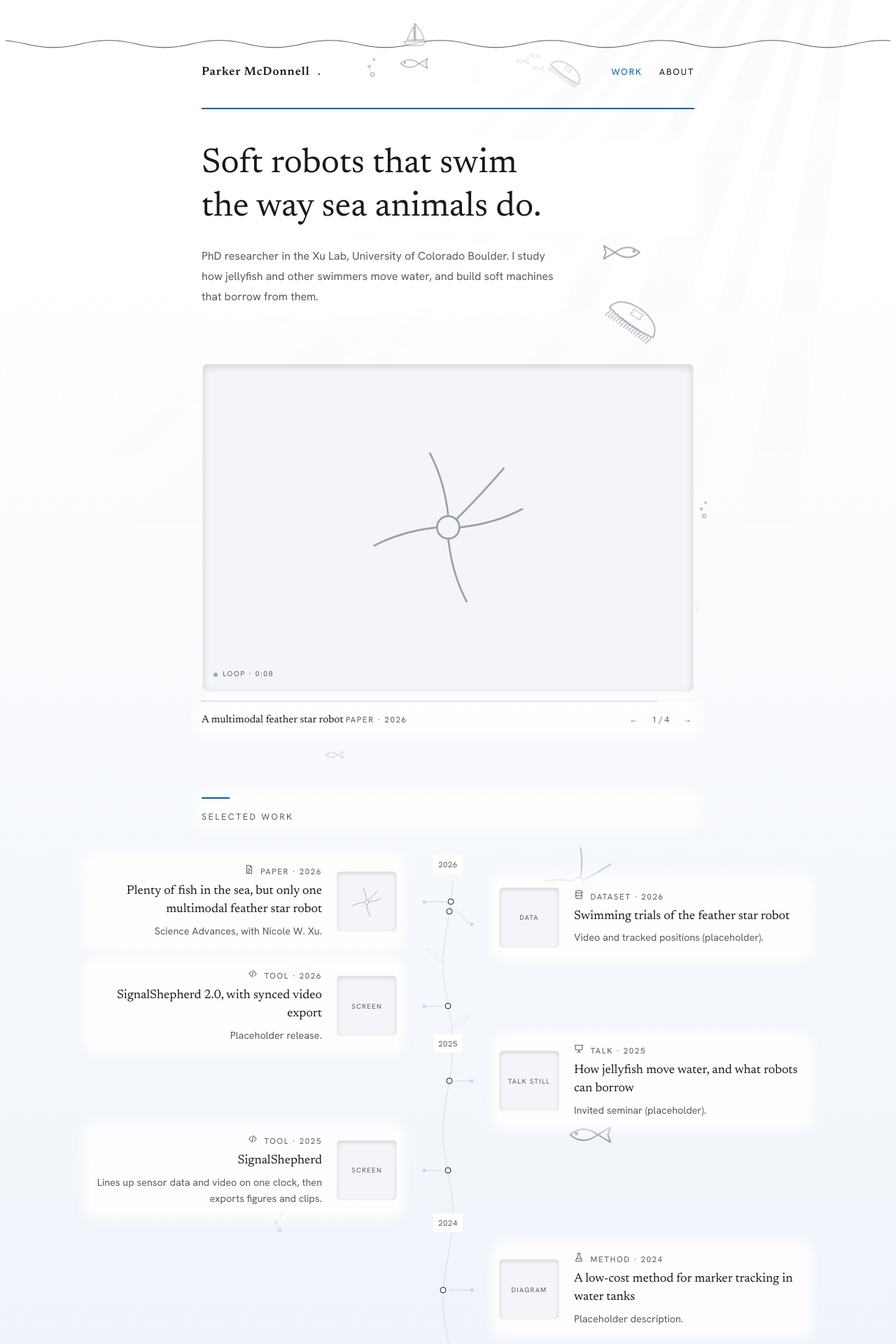
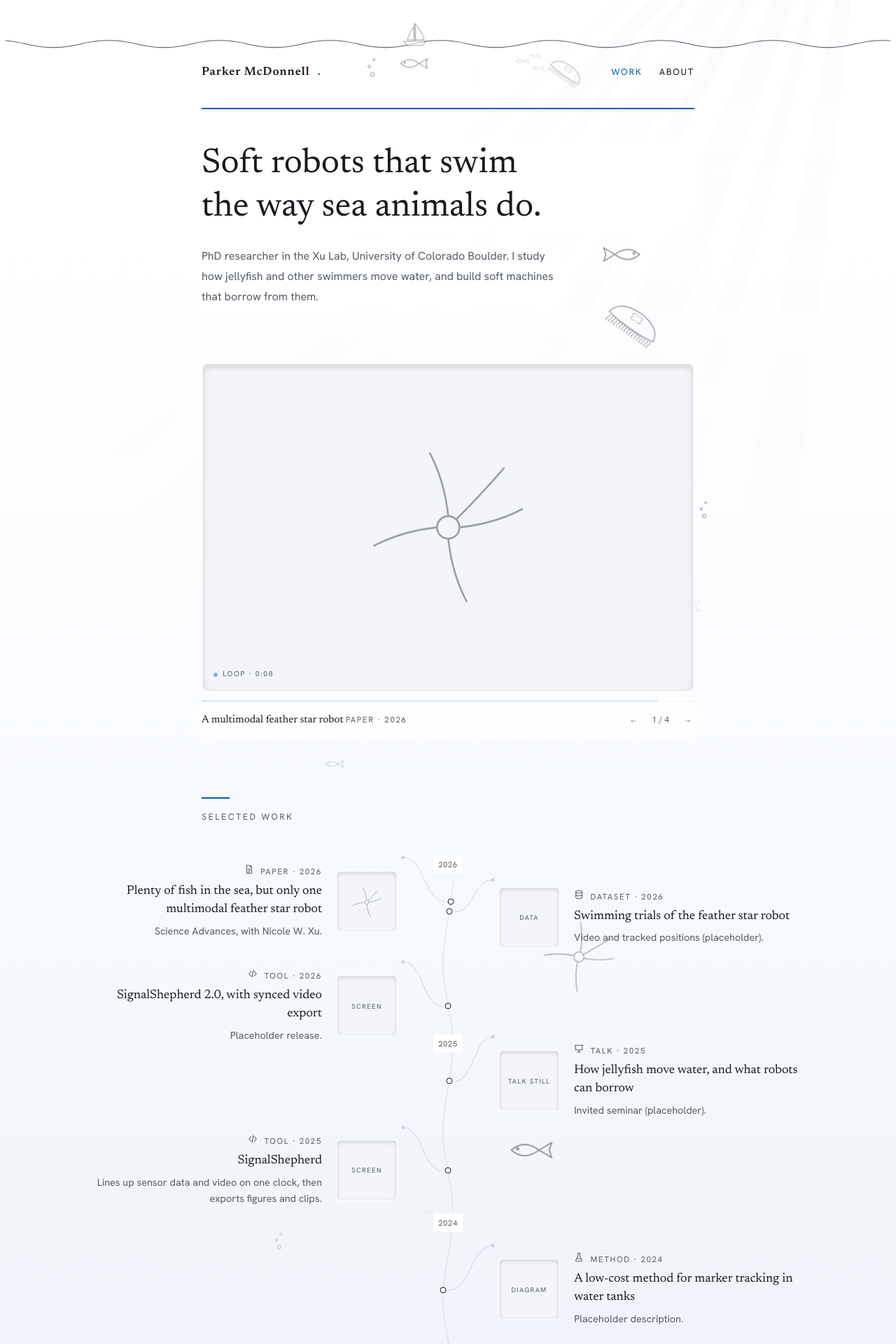
Before and after one commit to Parker-McDonnell/Parker-McDonnell.github.io, a Jekyll site: the page concepts/ma-slideshow/index.html, which Jekyll copies as it is, in a window 1280 px wide. Shown: the top 1920 px of the page at 70% size. Built offline with Jekyll 4.4.1, drawn with Linux system fonts in a browser that asks for light colours; some of the changed text lies outside the part shown.

Commit message:
Slideshow concept: four ways for the timeline to appear on scrolling (origami fold, paper scroll, submarine lamp, fade); bigger kelp leaves; no shading in Selected work
Co-Authored-By: Claude Opus 5.5 <noreply@anthropic.com>

```diff
--- a/concepts/ma-slideshow/index.html
+++ b/concepts/ma-slideshow/index.html
@@ -102,12 +102,13 @@ body { overflow-x: clip; background: var(--paper); color: var(--ink); font: 400
 :root[data-ocean="on"] .perch { display: block; position: absolute; z-index: 2; pointer-events: none; fill: none; stroke: var(--line); stroke-width: 1.1; stroke-linecap: round; stroke-linejoin: round; overflow: visible; opacity: .6; }
 :root[data-ocean="on"] footer, :root[data-ocean="on"] .show { position: relative; }
 /* the page in front of the sea (theme.yml, ocean.blocks): each block of words stands on a soft, frosted ground the
-   colour of the page, its edge fading out, so a creature behind it is hidden or only glimpsed. Translucent, so it still
+   colour of the page, its edge fading out, so a creature behind it is hidden or only glimpsed. Not in Selected work
+   (Parker: no shading there). Translucent, so it still
    sits on the deepening water. */
 :root { --veil: color-mix(in oklab, var(--paper) 82%, transparent); --rim: rgba(255, 255, 255, .95); }
 @media (prefers-color-scheme: dark) { :root:not([data-theme="light"]) { --rim: rgba(255, 255, 255, .22); } }
 :root[data-theme="dark"] { --rim: rgba(255, 255, 255, .22); }
-:root[data-ocean="on"][data-blocks="soft"] :is(.feed a, .intro h1, .intro p, .view p:not(.feed p), .eyebrow, .page-title, .byline, .lede, h2,
+:root[data-ocean="on"][data-blocks="soft"] :is(.intro h1, .intro p, .view p:not(.feed p), .eyebrow, .page-title, .byline, .lede, .view:not([data-page="home"]) h2,
   .facts, .findings, .links, .related a, .caption, .mentions) {
   background: var(--veil); box-shadow: 0 0 16px 10px var(--veil); border-radius: 10px;
   -webkit-backdrop-filter: blur(6px); backdrop-filter: blur(6px); }
@@ -214,15 +215,44 @@ button:hover { color: var(--shu); }
 /* the spine as a kelp stalk (theme.yml, timeline.spine: kelp) replaces the straight line */
 .ct-lines .lanes path { fill: none; stroke: var(--mute); stroke-width: 1.25; opacity: .55; }
 .works.stem .ct::before { display: none; }
-/* unfolding (theme.yml, timeline.unfold): each card is hinged on its spine side and swings open as it comes up the
-   screen, a shadow in the fold lifting as it opens; the stalk's leaves open as it grows past them */
-.works.unfold .feed li { --hinge: 100%; --swing: 92deg; }
-.works.unfold .feed li.r { --hinge: 0%; --swing: -92deg; }
-.works.unfold .feed li > a { position: relative; transform-origin: var(--hinge) 50%;
-  transform: perspective(900px) rotateY(calc((1 - var(--u, 1)) * var(--swing))); opacity: calc(.1 + .9 * var(--u, 1)); }
-.works.unfold .feed li > a::after { content: ""; position: absolute; inset: 0; border-radius: inherit; pointer-events: none;
-  background: linear-gradient(to right, rgba(0, 0, 0, .14), transparent 70%); opacity: calc(1 - var(--u, 1)); }
-.works.unfold .feed li.l > a::after { background: linear-gradient(to left, rgba(0, 0, 0, .14), transparent 70%); }
+/* unfolding (theme.yml, timeline.unfold). Fold: each card is hinged on its top edge and folds down open as it comes up
+   the screen, an origami crease across its middle flattening as it opens. */
+.works.fold .feed li > a { position: relative; transform-origin: 50% 0;
+  transform: perspective(900px) rotateX(calc((1 - var(--u, 1)) * -92deg)); opacity: calc(.1 + .9 * var(--u, 1)); }
+.works.fold .feed li > a::after { content: ""; position: absolute; inset: 0; border-radius: inherit; pointer-events: none;
+  background: linear-gradient(to bottom, rgba(0, 0, 0, .16), transparent 46%, rgba(255, 255, 255, .5) 49.5%, rgba(0, 0, 0, .14) 50.5%, transparent 70%);
+  opacity: calc(1 - var(--u, 1)); }
+/* Light: a submarine travels down the spine to the work being read and lights it with its lamp; the others wait in the
+   dark. Its lamp turns to the side the work is on. */
+:root { --beam: color-mix(in oklab, #ffd36a 34%, transparent); }
+@media (prefers-color-scheme: dark) { :root:not([data-theme="light"]) { --beam: color-mix(in oklab, #ffe6a0 20%, transparent); } }
+:root[data-theme="dark"] { --beam: color-mix(in oklab, #ffe6a0 20%, transparent); }
+.sub { display: none; }
+.works.light .sub { display: block; position: absolute; width: 60px; height: 32px; z-index: 3; pointer-events: none; color: var(--line);
+  transform: translate(-50%, -50%); transition: top .9s ease, left .9s ease; }
+.works.light .sub.west { transform: translate(-50%, -50%) scaleX(-1); }
+.sub .hull { position: absolute; inset: 0; width: 100%; height: 100%; overflow: visible; fill: none; stroke: currentColor; stroke-width: 1.2;
+  stroke-linecap: round; stroke-linejoin: round; animation: hover 6s ease-in-out infinite; }
+.sub .hull path:first-child { fill: var(--paper); }
+.sub .beam { position: absolute; left: 90%; top: 50%; width: var(--beamw, 26rem); height: 170px; transform: translateY(-50%); fill: url(#beamFade); }
+@keyframes hover { 50% { transform: translateY(-3px); } }
+.works.light .feed li { opacity: .14; transition: opacity .7s ease; }
+.works.light .feed li.on { opacity: 1; }
+/* Fade: each work fades in slowly as it comes up the screen, rising a little; the stalk's leaves fade in as it's passed */
+.works.fade .feed li > a { opacity: var(--u, 1); transform: translateY(calc((1 - var(--u, 1)) * 16px)); }
+.works.fade .ct-lines .lanes path.leaf { transition: opacity 1.6s ease; }
+/* Scroll: the timeline unrolls like a paper scroll as the reader goes down. What is
+   still rolled up is hidden below the roll, a paper cylinder that travels down the page ahead of the reader (--reach,
+   set by the page); the stalk's leaves open as it grows past them */
+.works.scroll .feed, .works.scroll .ct { clip-path: polygon(-50vw -2rem, 150vw -2rem, 150vw var(--reach, 100%), -50vw var(--reach, 100%)); }
+.roll { display: none; }
+.works.scroll .roll { display: block; position: absolute; left: -1rem; right: -1rem; height: 22px; z-index: 2; transform: translateY(-50%);
+  pointer-events: none; border-radius: 11px; transition: opacity .5s ease;
+  background: linear-gradient(to bottom, color-mix(in oklab, var(--paper), #000 9%), var(--paper) 32%, var(--paper) 52%, color-mix(in oklab, var(--paper), #000 20%));
+  box-shadow: 0 7px 12px -5px rgba(0, 0, 0, .28), 0 0 0 1px var(--rule); }
+/* the paper just above the roll curls toward it */
+.works.scroll .roll::before { content: ""; position: absolute; left: 1rem; right: 1rem; bottom: 100%; height: 2.5rem; background: linear-gradient(transparent, rgba(0, 0, 0, .05)); }
+.works.scroll .roll.done { opacity: 0; }
 .works.unfold .ct-lines .lanes path.leaf { transition: opacity .8s ease; }
 .ct-lines .lanes path.stem { stroke-width: 1.4; opacity: .6; }
 .ct-lines .lanes path.leaf { stroke-width: 1; opacity: .45; }
@@ -504,7 +534,7 @@ sigshep</div>
 const site = (() => {
   const defaults = {
     slideshow: { seconds_per_slide: 6, autoplay: true, resume_after_touch_seconds: 4 },
-    timeline: { spine: 'kelp', space_per_year: '16rem', marks: 'icon', unfold: true },
+    timeline: { spine: 'kelp', space_per_year: '16rem', marks: 'icon', unfold: 'fold' },
     citation_map: { demo: true },
     ocean: { enabled: true, motion: true, light_shafts: true, blocks: 'soft', line_color: 'muted' },
     qr: { site_url: '' },
@@ -1179,8 +1209,20 @@ site.use(cfg => {
     return { li, n: items.length - i, d: y + (m - .5) / 12, date: `${MONTHS[m - 1]} ${y}`, k: li.dataset.kind, t: li.querySelector('.t').textContent };
   });
   const y0 = Math.floor(Math.min(...works.map(w => w.d))), y1 = Math.ceil(Math.max(...works.map(w => w.d)) + .01);
-  let perYear = 16, stem = true, folding = true, active = -1, geo = null;
+  let perYear = 16, stem = true, folding = 'fold', active = -1, geo = null;
 
+  const roll = document.createElement('div');
+  roll.className = 'roll';
+  wrap.append(roll);
+  // the submarine (unfold: light): a line drawing on the spine with a lamp that lights the work being read
+  const sub = document.createElement('div');
+  sub.className = 'sub';
+  sub.innerHTML = '<svg class="beam" viewBox="0 0 400 160" preserveAspectRatio="none"><defs><linearGradient id="beamFade">' +
+    '<stop offset="0" style="stop-color:var(--beam)"/><stop offset="1" style="stop-color:var(--beam);stop-opacity:0"/></linearGradient></defs>' +
+    '<path d="M0 74 L400 0 L400 160 L0 86 Z"/></svg>' +
+    '<svg class="hull" viewBox="0 0 60 32"><path d="M8 20 Q8 12 20 12 L44 12 Q54 12 54 20 Q54 28 44 28 L20 28 Q8 28 8 20 Z"/>' +
+    '<path d="M24 12 L26 5 L36 5 L38 12 M31 5 V1 h4 M8 20 l-5 -5 v10 z"/><circle cx="25" cy="20" r="2.2"/><circle cx="34" cy="20" r="2.2"/><circle cx="43" cy="20" r="2.2"/></svg>';
+  wrap.append(sub);
   const lanesG = document.createElementNS(NS, 'g');
   lanesG.setAttribute('class', 'lanes');
   ctSvg.append(lanesG);
@@ -1266,10 +1309,10 @@ site.use(cfg => {
       lines += `<path class="stem" pathLength="1" d="${d}"/>`;
       lines += `<path class="leaf" data-y="${h}" d="M${x + wob(h)} ${h} q-10 2 -16 9 M${x + wob(h)} ${h} q9 3 14 10 M${x + wob(h)} ${h} q1 6 -2 11"/>`;
       let side = 1;
-      for (let y = h - 70; y > tip + 40; y -= 95) {
-        if (tops.some(n => Math.abs(n - y) < 26)) continue;
+      for (let y = h - 80; y > tip + 50; y -= 115) {
+        if (tops.some(n => Math.abs(n - y) < 36)) continue;
         const sx = x + wob(y), s = side;
-        lines += `<path class="leaf" data-y="${y}" d="M${sx} ${y} q${14 * s} -4 ${24 * s} -18 q${-12 * s} 2 ${-24 * s} 18"/>`;
+        lines += `<path class="leaf" data-y="${y}" d="M${sx} ${y} q${24 * s} -7 ${41 * s} -31 q${-20 * s} 3 ${-41 * s} 31"/>`;
         side = -side;
       }
     }
@@ -1285,22 +1328,38 @@ site.use(cfg => {
     });
   }
 
-  // Unfolding (timeline.unfold): as each work comes up the screen its card swings open from the spine like a folded
-  // sheet, its curve and node coming with it (--u runs 0 to 1), and the stalk grows down ahead of the reader, opening
-  // its leaves as it reaches them. Everything is simply open for viewers who ask for less motion, or with the sea still.
+  // Unfolding (timeline.unfold). Fold: each card folds down open as it comes up the screen. Light: a submarine lights the
+  // work being read and the rest stay dim. Fade: works fade in slowly, and the stalk's leaves with them. Scroll: the timeline unrolls like a paper scroll: it shows down to a paper roll that travels down
+  // ahead of the reader, each work's curve and node fading in as it comes up (--u runs 0 to 1), and the stalk grows with it,
+  // opening its leaves as it reaches them. Everything is simply open for viewers who ask for less motion, or with the sea still.
   function unfold() {
     if (!geo) return;
-    const on = folding && !still.matches && document.documentElement.dataset.oceanMotion !== 'off';
+    const on = folding !== 'off' && !still.matches && document.documentElement.dataset.oceanMotion !== 'off';
     wrap.classList.toggle('unfold', on);
+    wrap.classList.toggle('fold', on && folding === 'fold');
+    wrap.classList.toggle('scroll', on && folding === 'scroll');
+    wrap.classList.toggle('light', on && folding === 'light');
+    wrap.classList.toggle('fade', on && folding === 'fade');
+    if (on && folding === 'light') {
+      // the submarine goes to the work being read and turns its lamp to that work's side
+      const n = Math.max(active, 0), y = parseFloat(nodes[n].style.top) || geo.tops[n];
+      Object.assign(sub.style, { top: y + 'px', left: geo.spineX + geo.wob(y) + 'px' });
+      sub.classList.toggle('west', works[n].li.classList.contains('l'));
+      sub.style.setProperty('--beamw', (narrow.matches ? ct.clientWidth - geo.spineX : ct.clientWidth / 2) + 'px');
+    }
+    const shown = on && folding !== 'light';
     const box = ct.getBoundingClientRect(), edge = innerHeight * .92;
     works.forEach((w, i) => {
-      const u = on ? Math.min(1, Math.max(0, (edge - w.li.getBoundingClientRect().top) / (innerHeight * .3))) : 1;
+      const u = shown ? Math.min(1, Math.max(0, (edge - w.li.getBoundingClientRect().top) / (innerHeight * (folding === 'fade' ? .5 : .3)))) : 1;
       for (const el of [w.li, nodes[i], curves[i]]) el.style.setProperty('--u', u.toFixed(3));
     });
-    const reach = edge - box.top, grown = on ? Math.min(1, Math.max(0, reach / geo.height)) : 1;
+    const reach = edge - box.top, grown = shown && folding !== 'fade' ? Math.min(1, Math.max(0, reach / geo.height)) : 1;
+    wrap.style.setProperty('--reach', on ? Math.max(0, reach) + 'px' : '100%');
+    roll.style.top = Math.max(0, Math.min(reach, geo.height)) + 'px';
+    roll.classList.toggle('done', reach >= geo.height);
     const stalk = lanesG.querySelector('.stem');
     if (stalk) Object.assign(stalk.style, { strokeDasharray: `${grown} 1`, strokeDashoffset: -(1 - grown) });
-    lanesG.querySelectorAll('.leaf').forEach(l => { l.style.opacity = !on || +l.dataset.y < reach ? '' : 0; });
+    lanesG.querySelectorAll('.leaf').forEach(l => { l.style.opacity = !shown || +l.dataset.y < reach ? '' : 0; });
   }
   function mark(n) {
     if (n === active) return;
--- a/concepts/ma-slideshow/theme.yml
+++ b/concepts/ma-slideshow/theme.yml
@@ -66,7 +66,7 @@ timeline:
   spine: kelp                         # kelp (a swaying stalk with leaves, rising from a holdfast) or straight
   space_per_year: 16rem               # the height one year takes, so gaps in time show as gaps on the page
   marks: icon                         # in each card: icon (one per kind of work), number (like a reference list) or dot (none)
-  unfold: true                        # cards swing open from the spine like folded paper as they come up the screen, and the stalk grows
+  unfold: fold                        # as the reader scrolls: fold (each card folds down open, with an origami crease), scroll (unrolls like a paper scroll), light (a submarine lights one work at a time), fade (works and kelp leaves fade in) or off
 
 citation_map:
   demo: true                          # show made-up citing papers, marked "Example", until real ones exist
```
Also changed, not shown: other parts of concepts/ma-slideshow/index.html (+3 -2 lines), HANDOFF.md (+6 -1 lines).
